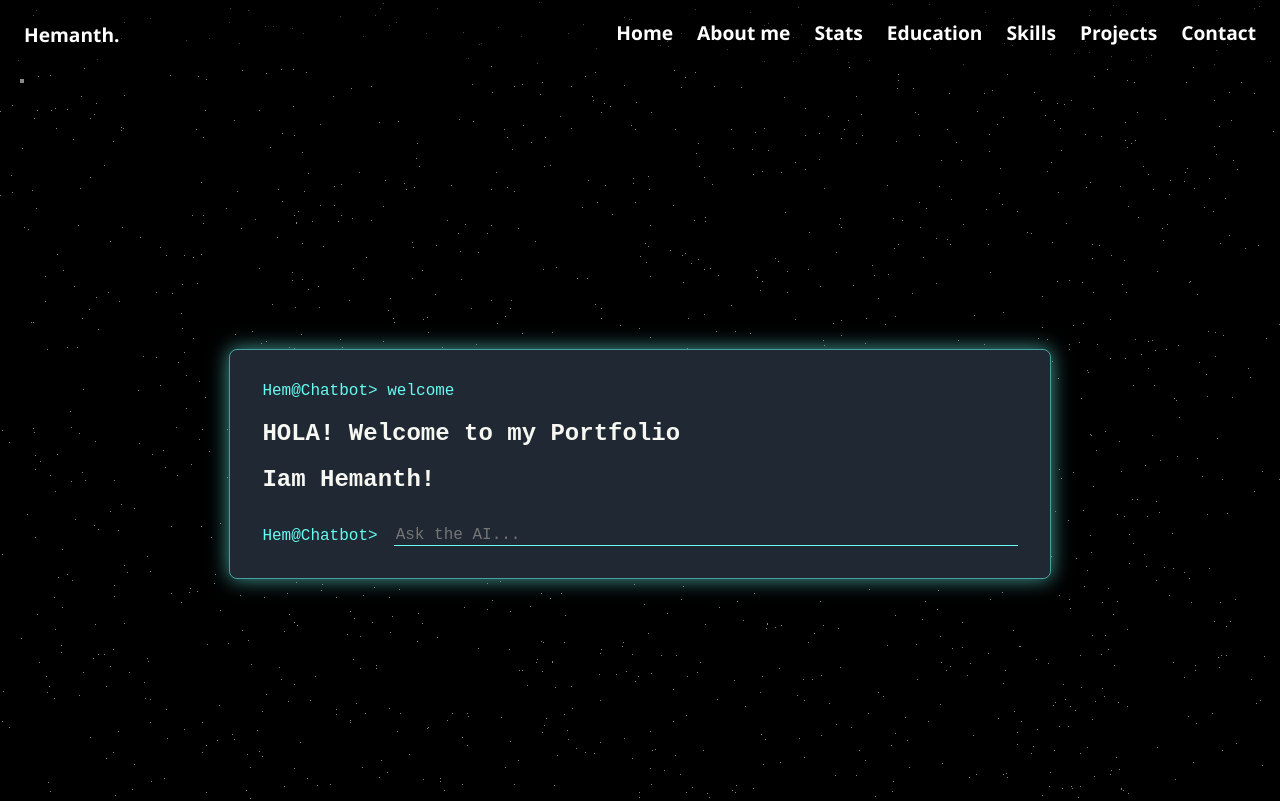
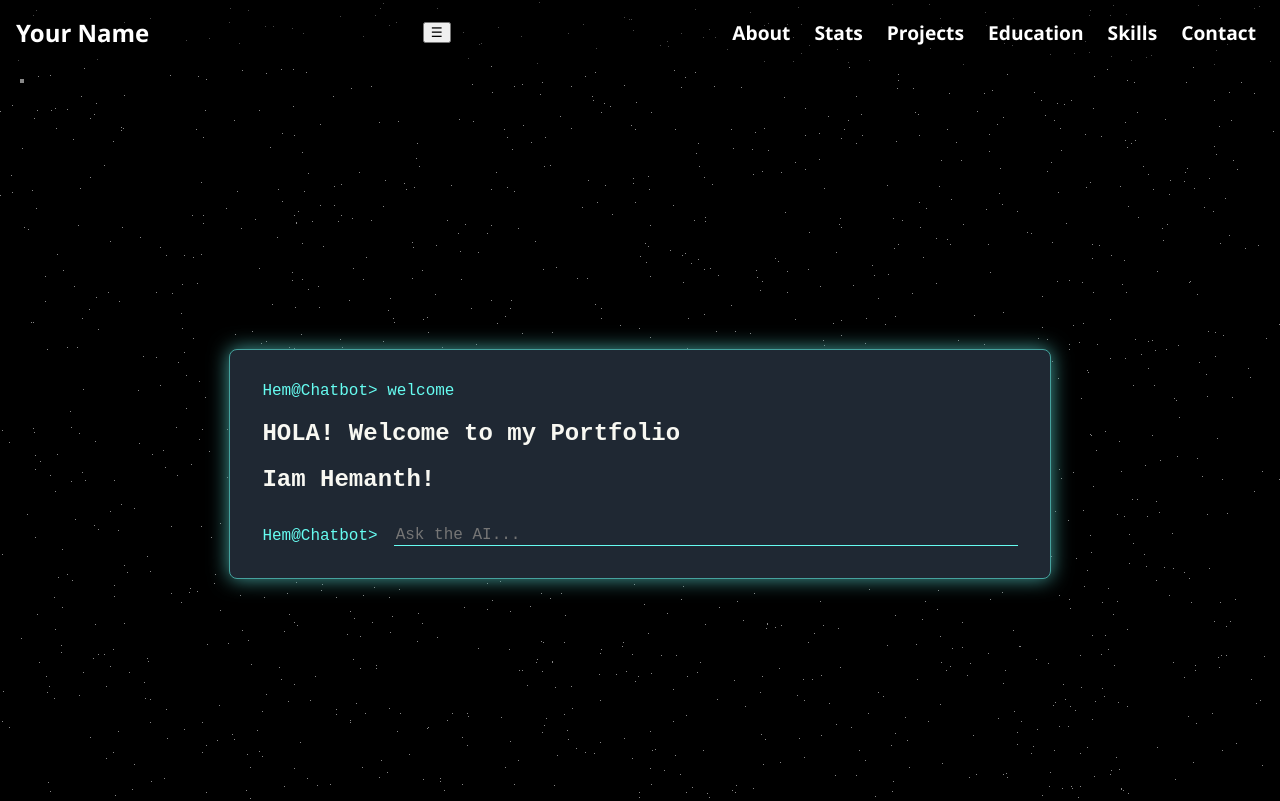
Before and after one commit to hemanthkeepudi/Portfoli, a plain HTML site: page index.html in a window 1280 px wide. Shown: the top 801 px of the page. Drawn offline with nearby package versions, Linux system fonts and the light colour scheme; animation ran at ten frames a second.

Commit message:
Update index.html

```diff
--- a/index.html
+++ b/index.html
@@ -11,16 +11,14 @@
   <body>
     <canvas id="bg"></canvas>
     <header>
-      <div class="name">
-        <a href="#">Hemanth.</a>
-      </div>
+      <div class="name">Your Name</div>
+          <button class="nav-toggle" aria-label="Toggle navigation">☰</button>
           <nav>
-        <a href="#">Home</a>
-        <a href="#about">About me</a>
+            <a href="#about">About</a>
             <a href="#stats">Stats</a>
+            <a href="#projects">Projects</a>
             <a href="#education">Education</a>
             <a href="#skills">Skills</a>
-        <a href="#projects">Projects</a>
             <a href="#contact">Contact</a>
           </nav>
     </header>
```
Lines whose indentation alone changed are shown as unchanged.
